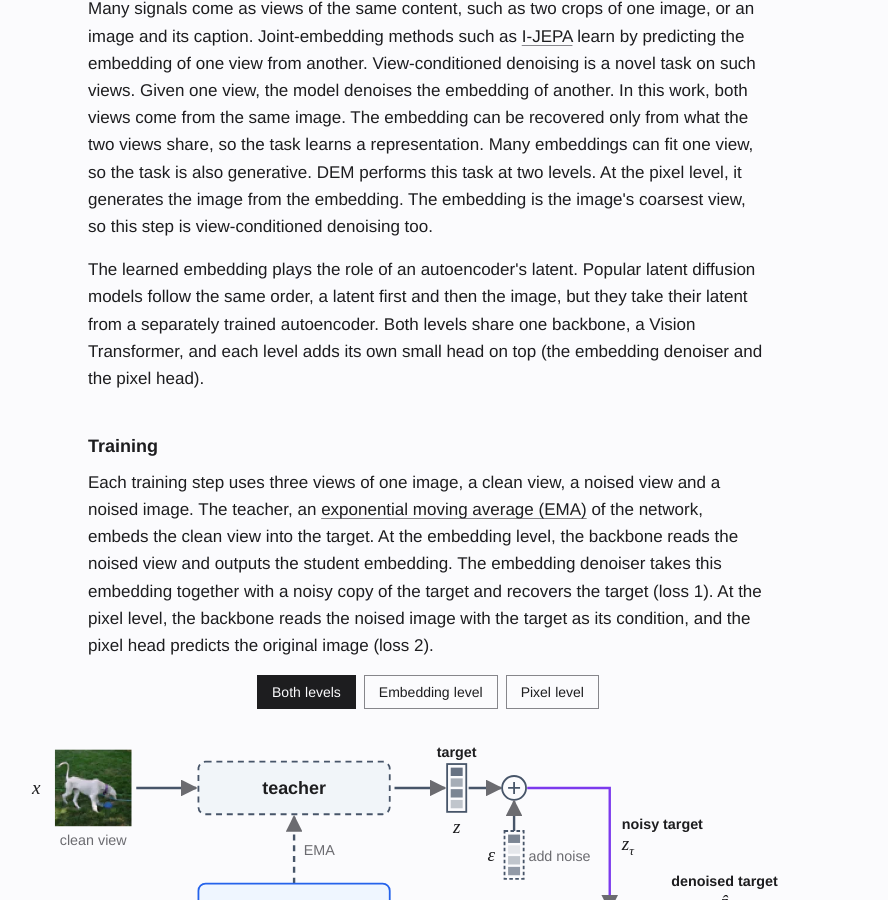
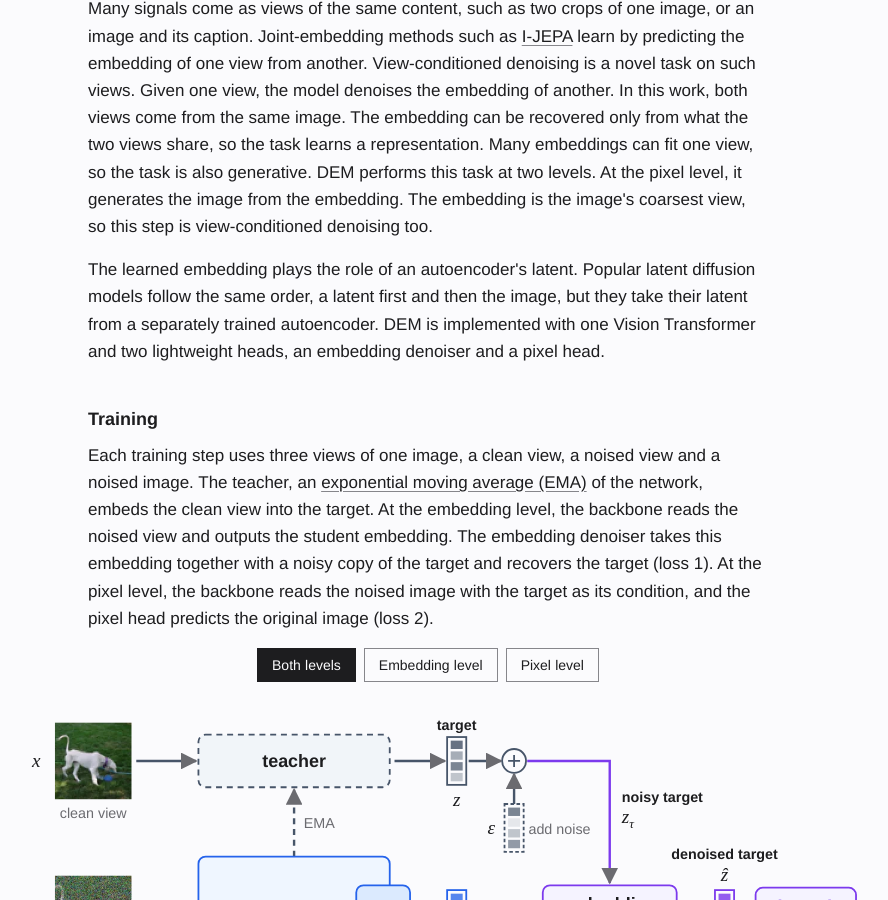
Before and after one commit to rabiulcste/rabiulcste.github.io, a Jekyll site: the page built from dem-denoising-embeddings/index.html, in a window 1280 px wide and 900 px high, scrolled down 1774 px. Shown: the whole window, without its empty margins (212-1100 px from the left). Built offline with Jekyll 4.4.1, drawn with Linux system fonts in a browser that asks for light colours.

Commit message:
DEM page: direct implementation sentence

```diff
--- a/dem-denoising-embeddings/index.html
+++ b/dem-denoising-embeddings/index.html
@@ -248,7 +248,7 @@ bibtex: |
 <section id="method">
     <h2>Diffusion at two levels</h2>
     <p>Many signals come as views of the same content, such as two crops of one image, or an image and its caption. Joint-embedding methods such as <a href="https://arxiv.org/abs/2301.08243">I-JEPA</a> learn by predicting the embedding of one view from another. View-conditioned denoising is a novel task on such views. Given one view, the model denoises the embedding of another. In this work, both views come from the same image. The embedding can be recovered only from what the two views share, so the task learns a representation. Many embeddings can fit one view, so the task is also generative. DEM performs this task at two levels. At the pixel level, it generates the image from the embedding. The embedding is the image's coarsest view, so this step is view-conditioned denoising too.</p>
-    <p>The learned embedding plays the role of an autoencoder's latent. Popular latent diffusion models follow the same order, a latent first and then the image, but they take their latent from a separately trained autoencoder. Both levels share one backbone, a Vision Transformer, and each level adds its own small head on top (the embedding denoiser and the pixel head).</p>
+    <p>The learned embedding plays the role of an autoencoder's latent. Popular latent diffusion models follow the same order, a latent first and then the image, but they take their latent from a separately trained autoencoder. DEM is implemented with one Vision Transformer and two lightweight heads, an embedding denoiser and a pixel head.</p>
     <h3>Training</h3>
     <p>Each training step uses three views of one image, a clean view, a noised view and a noised image. The teacher, an <a href="https://arxiv.org/abs/2104.14294">exponential moving average (EMA)</a> of the network, embeds the clean view into the target. At the embedding level, the backbone reads the noised view and outputs the student embedding. The embedding denoiser takes this embedding together with a noisy copy of the target and recovers the target (loss 1). At the pixel level, the backbone reads the noised image with the target as its condition, and the pixel head predicts the original image (loss 2).</p>
     <figure class="dem-fig dem-btnfig" id="dem-train">
```
